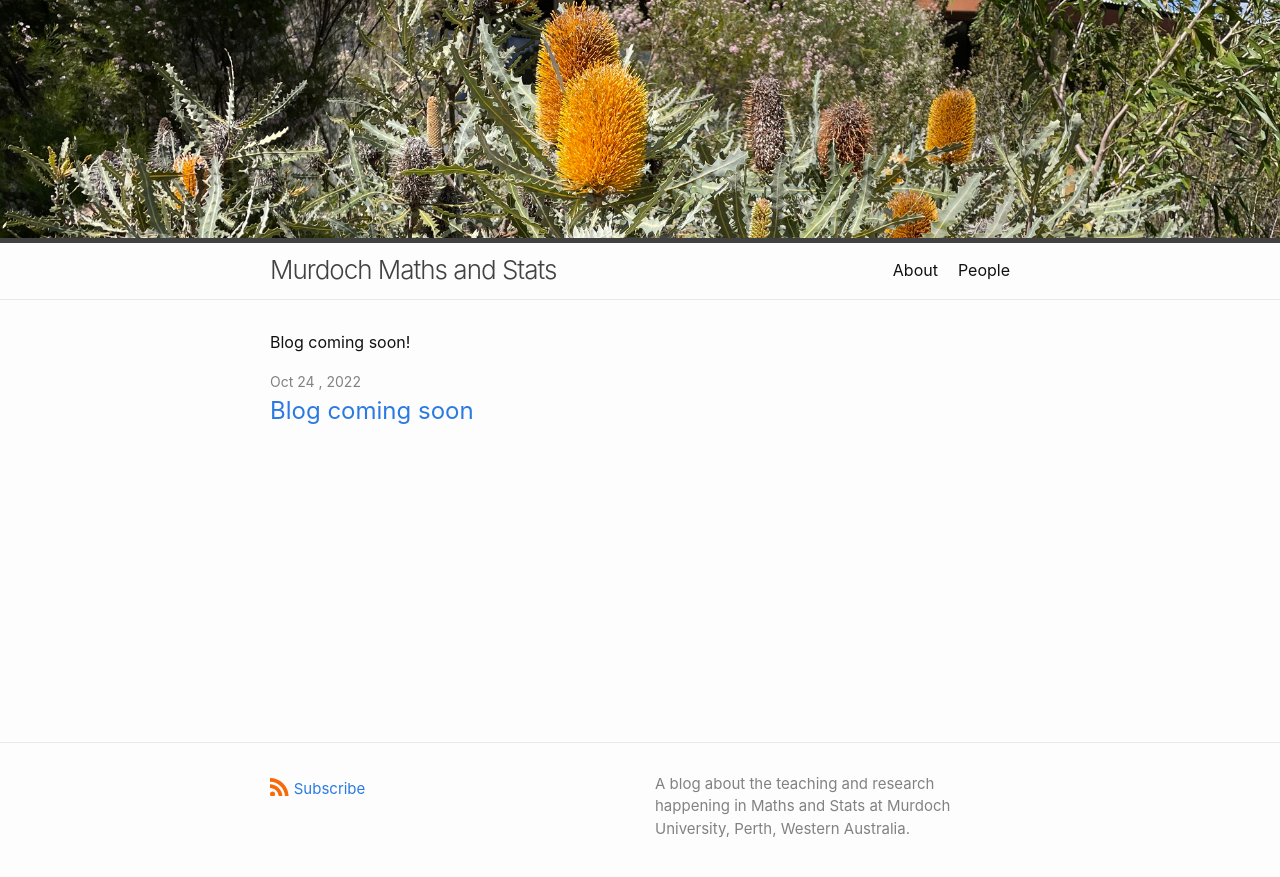
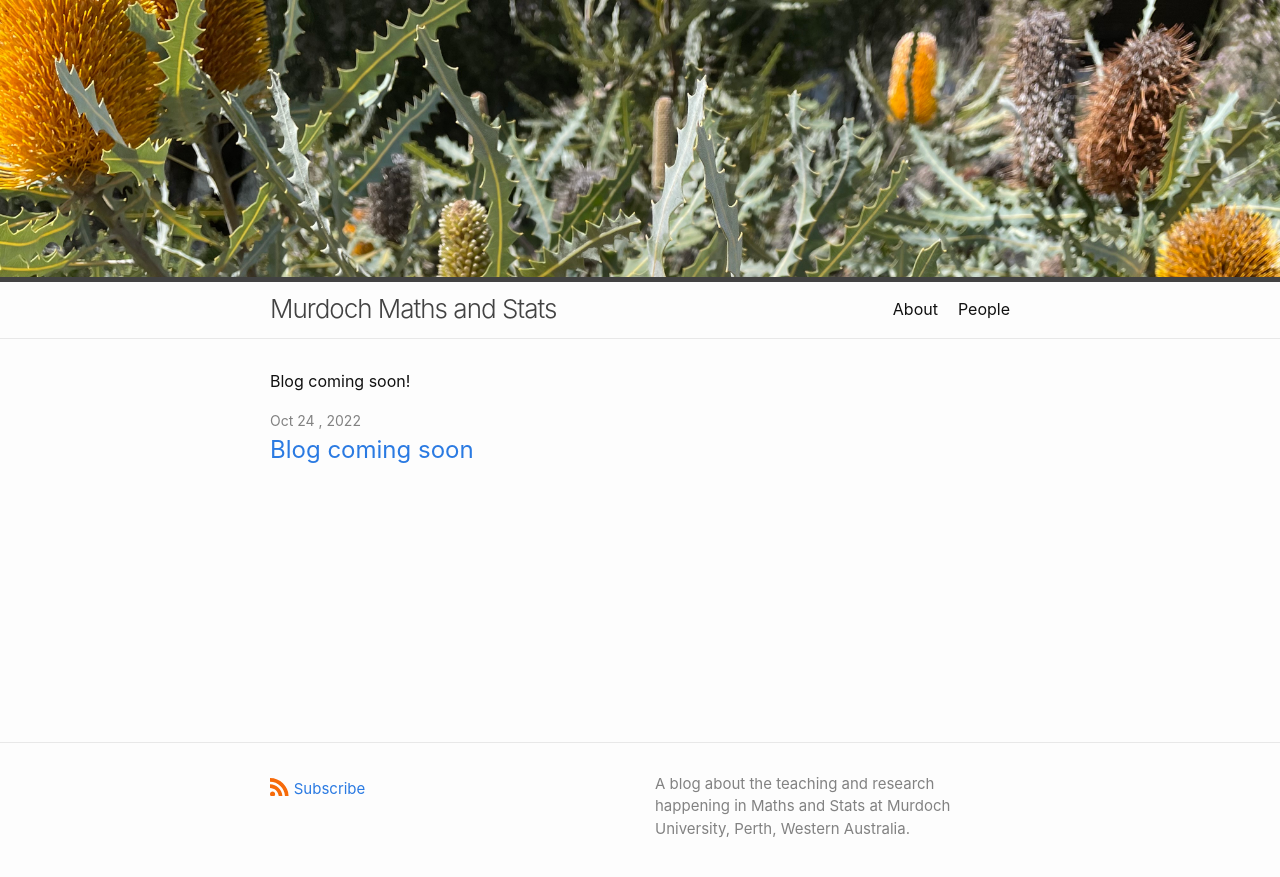
Before and after one commit to Murdoch-Maths-and-Stats/Murdoch-Maths-and-Stats.github.io, a Jekyll site: the page built from index.md, in a window 1280 px wide. Shown: the top 877 px of the page. Built offline with Jekyll 4.4.1, drawn with Linux system fonts in a browser that asks for light colours.

Commit message:
banksia2

```diff
--- a/_layouts/default.html
+++ b/_layouts/default.html
@@ -4,7 +4,7 @@
   {%- include head.html -%}
 
   <body>
-    <img src="{{ site.baseurl }}/banksia.jpeg">
+    <img src="{{ site.baseurl }}/banksia2.jpeg">
 
     {%- include header.html -%}
 
```
